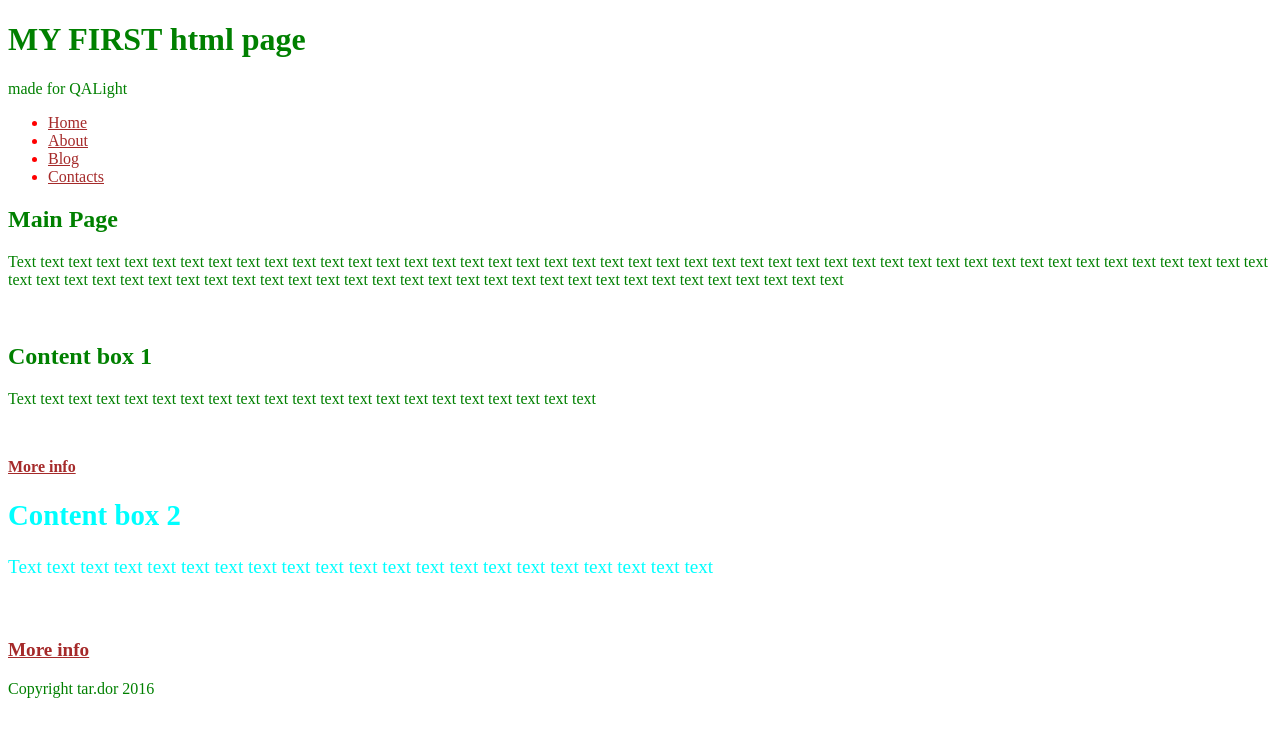
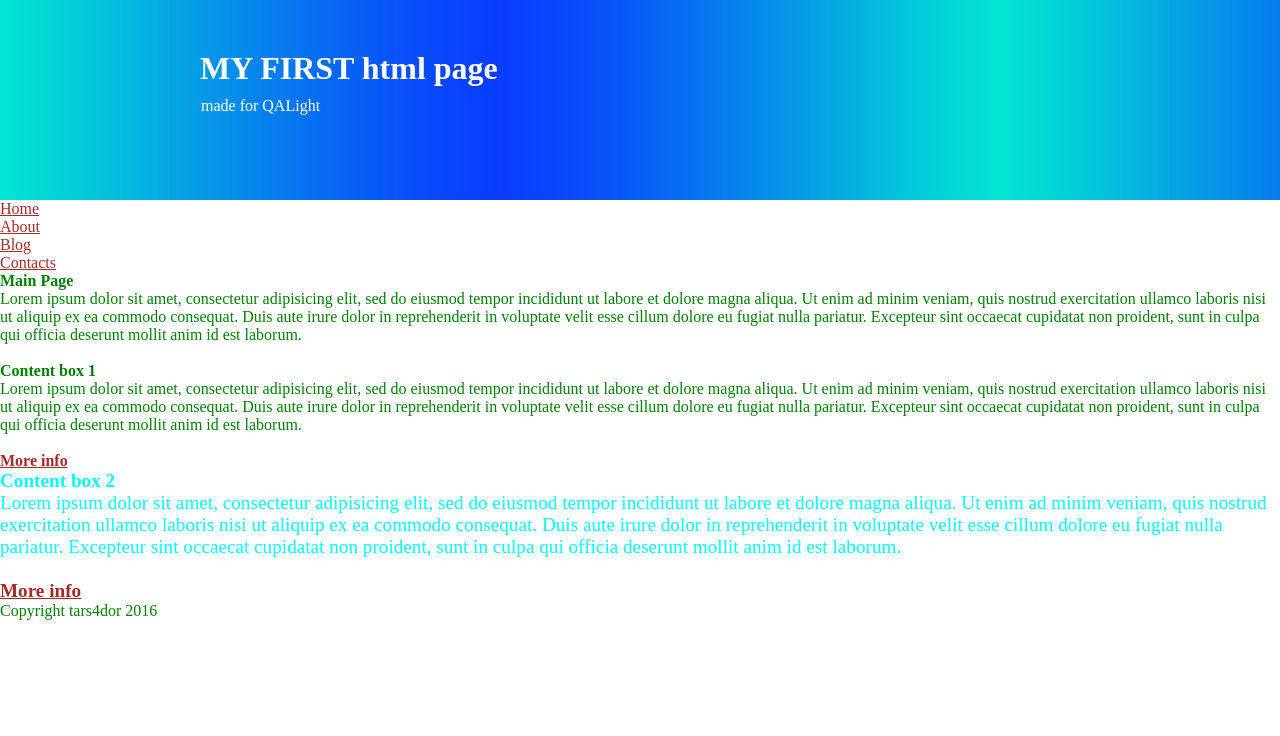
Before and after one commit to tars4doro/html-css-js-training, a plain HTML site: page index.html in a window 1280 px wide. Drawn offline with Linux system fonts and the light colour scheme.

Commit message:
Add files via upload

```diff
--- /dev/null
+++ b/css/blog.css
@@ -0,0 +1,6 @@
+body {
+  color:#ff4000;
+}
+div {
+  color:orange;
+}
--- /dev/null
+++ b/css/index.css
@@ -0,0 +1,21 @@
+/*header class for main page*/
+.header {
+	background:url(../images/header-index.jpg) repeat left top;
+  height:150px;
+	padding:50px 0 0 200px;
+  }
+
+.header h1{
+	font-size:32px;
+	color:#ffffff;
+	margin:0px;
+	padding:0px 0px 10px;
+}
+
+.header p{
+	font-size:16px;
+	margin-left:1px;
+	color:#ffffff;
+}
+
+/*header end*/
--- a/css/main.css
+++ b/css/main.css
@@ -1,14 +1,23 @@
+/* total reset*/
+* {
+  margin:0;
+  padding:0;
+  border:0;
+  outline:0;
+  font-size:100%;
+ }
+
 body {
   color:#333;
 }
 div {
   color:green;
 }
-div#right_bottom_box {
+.right_bottom_box {
   color:cyan;
   font-size:1.2em;
 }
-div#right_bottom_box:hover {
+.right_bottom_box:hover {
 color:magenta;
 }
 a {
--- a/index.html
+++ b/index.html
@@ -5,21 +5,22 @@
 <title>My first HTML page</title>
 <meta name="description" content="test page for QALight">
 <meta name="keywords" content="test page, first page">
-<style>
-  li {
-    color:red;
-  }
-</style>
+  <style>
+     li {
+        color:red;
+       }
+  </style>
 <link href="css/main.css" rel="stylesheet">
+<link href="css/index.css" rel="stylesheet">
 </head>
 <body>
 
-  <div id="header">
+  <div class="header">
     <h1>MY FIRST html page</h1>
     <p>made for QALight</p>
   </div>
 
-  <div id="page_menu">
+  <div class="page_top_menu">
   <ul>
   <li><a href="index.html">Home</a></li>
   <li><a href="about.html">About</a></li>
@@ -28,25 +29,25 @@
   </ul>
   </div>
 
-  <div id="page_body">
+  <div class="page_body">
         <h2>Main Page</h2>
-        <p>Text text text text text text text text text text text text text text text text text text text text text text text text text text text text text text text text text text text text text text text text text text text text text text text text text text text text text text text text text text text text text text text text text text text text text text text text text text text</p>
+        <p>Lorem ipsum dolor sit amet, consectetur adipisicing elit, sed do eiusmod tempor incididunt ut labore et dolore magna aliqua. Ut enim ad minim veniam, quis nostrud exercitation ullamco laboris nisi ut aliquip ex ea commodo consequat. Duis aute irure dolor in reprehenderit in voluptate velit esse cillum dolore eu fugiat nulla pariatur. Excepteur sint occaecat cupidatat non proident, sunt in culpa qui officia deserunt mollit anim id est laborum.</p>
         <br>
       </div>
 
- <div id="left_bottom_box">
-        <h2 id="right_bottom_box">Content box 1</h2>
-          <p>Text text text text text text text text text text text text text text text text text text text text text</p>
+ <div class="left_bottom_box">
+        <h2 id="h2_for_left_bottom_box">Content box 1</h2>
+          <p>Lorem ipsum dolor sit amet, consectetur adipisicing elit, sed do eiusmod tempor incididunt ut labore et dolore magna aliqua. Ut enim ad minim veniam, quis nostrud exercitation ullamco laboris nisi ut aliquip ex ea commodo consequat. Duis aute irure dolor in reprehenderit in voluptate velit esse cillum dolore eu fugiat nulla pariatur. Excepteur sint occaecat cupidatat non proident, sunt in culpa qui officia deserunt mollit anim id est laborum.</p>
           <br>
           <p><a href="#"><strong>More info</strong></a></p>
         </div>
-<div id="right_bottom_box">
+<div class="right_bottom_box">
         <h2>Content box 2</h2>
-          <p>Text text text text text text text text text text text text text text text text text text text text text</p>
+          <p>Lorem ipsum dolor sit amet, consectetur adipisicing elit, sed do eiusmod tempor incididunt ut labore et dolore magna aliqua. Ut enim ad minim veniam, quis nostrud exercitation ullamco laboris nisi ut aliquip ex ea commodo consequat. Duis aute irure dolor in reprehenderit in voluptate velit esse cillum dolore eu fugiat nulla pariatur. Excepteur sint occaecat cupidatat non proident, sunt in culpa qui officia deserunt mollit anim id est laborum.</p>
           <br>
           <p><a href="#"><strong>More info</strong></a></p>
         </div>
-<div id="footer">Copyright tar.dor 2016<br>
+<div class="footer">Copyright tars4dor 2016<br>
         </div>
 
       </body>
```
Also changed, not shown: about.html (+11 -11 lines), blog.html (+17 -18 lines), contacts.html (+11 -11 lines), images/header-index.jpg (added).
